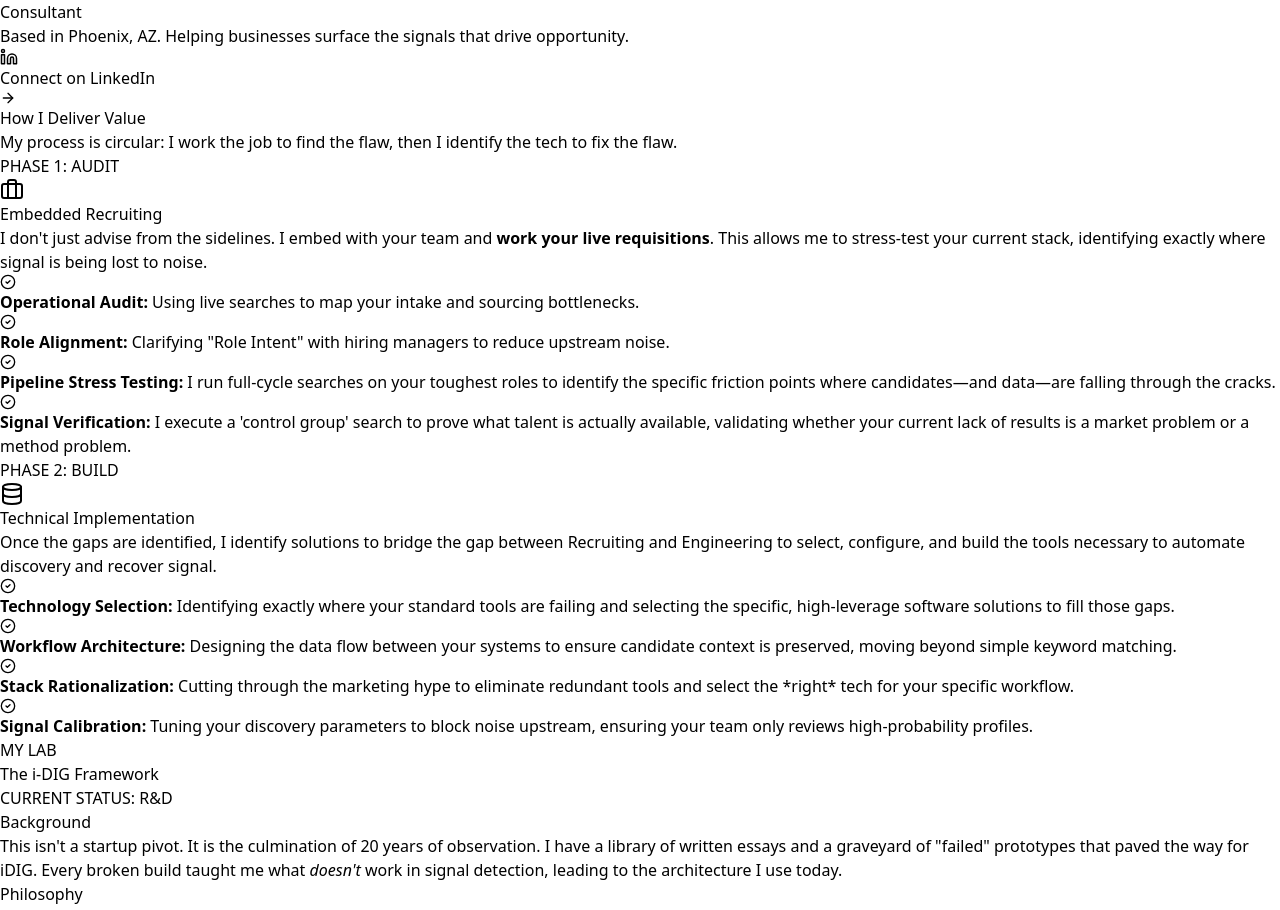
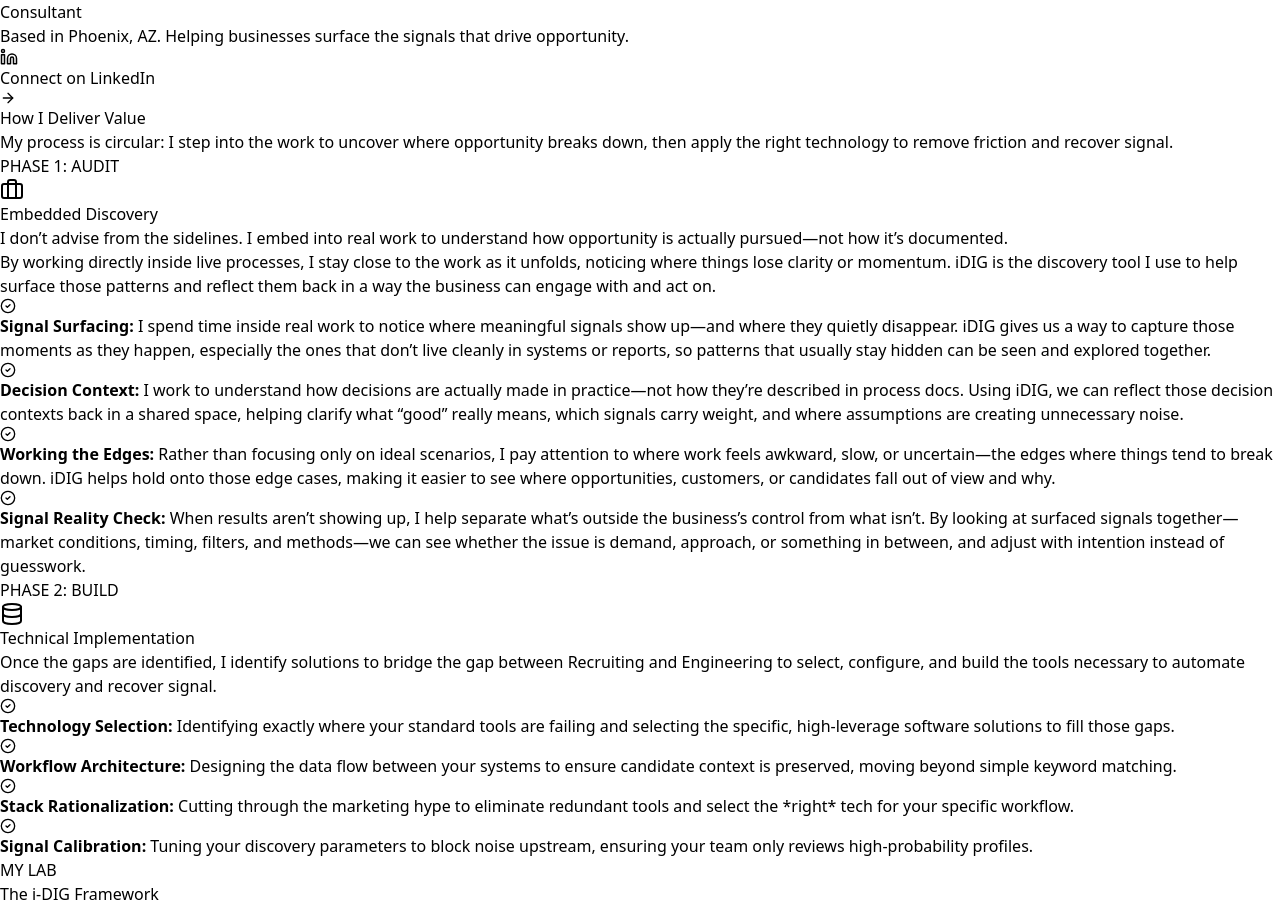
Before and after one commit to theresonantbuilder/idig_website, a React (Vite) app: page / in a window 1280 px wide. Shown: the part 780-1690 px from the top of the page. Built offline with nearby package versions, Linux system fonts and the light colour scheme.

Commit message:
update panel 1 audit

```diff
--- a/src/pages/HomeSignalDriven.tsx
+++ b/src/pages/HomeSignalDriven.tsx
@@ -130,7 +130,7 @@ I work alongside them to understand real bottlenecks, then use a purpose-built d
         <section id="work" className="pt-24 pb-10 max-w-6xl mx-auto px-6">
           <div className="text-center max-w-2xl mx-auto mb-16">
             <h2 className="text-3xl md:text-4xl font-light text-slate-900 mb-4">How I Deliver Value</h2>
-            <p className="text-lg text-slate-600">My process is circular: I work the job to find the flaw, then I identify the tech to fix the flaw.</p>
+            <p className="text-lg text-slate-600">My process is circular: I step into the work to uncover where opportunity breaks down, then apply the right technology to remove friction and recover signal.</p>
           </div>
 
           <div className="grid md:grid-cols-2 gap-8 mb-12">
@@ -139,13 +139,14 @@ I work alongside them to understand real bottlenecks, then use a purpose-built d
             <div className="bg-white p-8 rounded-xl border-2 border-slate-100 hover:border-blue-500 transition cursor-pointer group relative overflow-hidden">
                <div className="absolute top-0 right-0 bg-blue-500 text-white text-xs font-bold px-3 py-1 rounded-bl-lg">PHASE 1: AUDIT</div>
               <div className="w-12 h-12 bg-blue-50 rounded-lg flex items-center justify-center mb-6"><Briefcase className="text-blue-600" size={24} /></div>
-              <h3 className="text-2xl font-semibold mb-3">Embedded Recruiting</h3>
-              <p className="text-slate-600 leading-relaxed mb-6">I don't just advise from the sidelines. I embed with your team and <strong>work your live requisitions</strong>. This allows me to stress-test your current stack, identifying exactly where signal is being lost to noise.</p>
+              <h3 className="text-2xl font-semibold mb-3">Embedded Discovery</h3>
+              <p className="text-slate-600 leading-relaxed mb-6">I don’t advise from the sidelines. I embed into real work to understand how opportunity is actually pursued—not how it’s documented.</p><p>By working directly inside live processes, I stay close to the work as it unfolds, noticing where things lose clarity or momentum. iDIG is the discovery tool I use to help surface those patterns and reflect them back in a way the business can engage with and act on.
+</p>
               <ul className="space-y-3 text-sm text-slate-500">
-                <li className="flex items-start"><CheckCircle2 size={16} className="mr-2 text-blue-500 mt-0.5 shrink-0"/> <span><strong>Operational Audit:</strong> Using live searches to map your intake and sourcing bottlenecks.</span></li>
-                <li className="flex items-start"><CheckCircle2 size={16} className="mr-2 text-blue-500 mt-0.5 shrink-0"/> <span><strong>Role Alignment:</strong> Clarifying "Role Intent" with hiring managers to reduce upstream noise.</span></li>
-                <li className="flex items-start"><CheckCircle2 size={16} className="mr-2 text-blue-500 mt-0.5 shrink-0"/> <span><strong>Pipeline Stress Testing:</strong> I run full-cycle searches on your toughest roles to identify the specific friction points where candidates—and data—are falling through the cracks.</span></li>
-                <li className="flex items-start"><CheckCircle2 size={16} className="mr-2 text-blue-500 mt-0.5 shrink-0"/> <span><strong>Signal Verification:</strong> I execute a 'control group' search to prove what talent is actually available, validating whether your current lack of results is a market problem or a method problem.</span></li>
+                <li className="flex items-start"><CheckCircle2 size={16} className="mr-2 text-blue-500 mt-0.5 shrink-0"/> <span><strong>Signal Surfacing:</strong> I spend time inside real work to notice where meaningful signals show up—and where they quietly disappear. iDIG gives us a way to capture those moments as they happen, especially the ones that don’t live cleanly in systems or reports, so patterns that usually stay hidden can be seen and explored together.</span></li>
+                <li className="flex items-start"><CheckCircle2 size={16} className="mr-2 text-blue-500 mt-0.5 shrink-0"/> <span><strong>Decision Context:</strong> I work to understand how decisions are actually made in practice—not how they’re described in process docs. Using iDIG, we can reflect those decision contexts back in a shared space, helping clarify what “good” really means, which signals carry weight, and where assumptions are creating unnecessary noise.</span></li>
+                <li className="flex items-start"><CheckCircle2 size={16} className="mr-2 text-blue-500 mt-0.5 shrink-0"/> <span><strong>Working the Edges:</strong> Rather than focusing only on ideal scenarios, I pay attention to where work feels awkward, slow, or uncertain—the edges where things tend to break down. iDIG helps hold onto those edge cases, making it easier to see where opportunities, customers, or candidates fall out of view and why.</span></li>
+                <li className="flex items-start"><CheckCircle2 size={16} className="mr-2 text-blue-500 mt-0.5 shrink-0"/> <span><strong>Signal Reality Check:</strong> When results aren’t showing up, I help separate what’s outside the business’s control from what isn’t. By looking at surfaced signals together—market conditions, timing, filters, and methods—we can see whether the issue is demand, approach, or something in between, and adjust with intention instead of guesswork.</span></li>
               </ul>
             </div>
 
```
